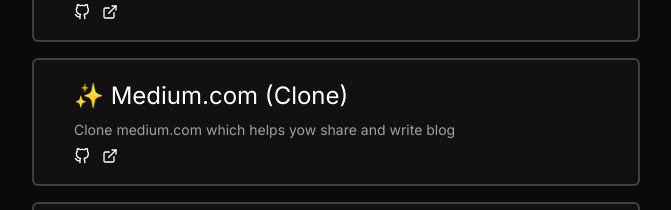
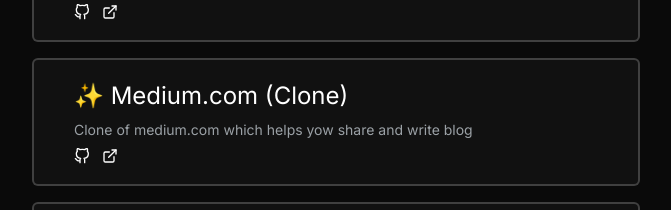
Before and after one commit to PoojaBela/PoojaBela.github.io, a React (Vite) app: page / in a window 1280 px wide. Shown: the part 1340-1550 px from the top of the page, without its empty margins (304-975 px from the left). Built offline with nearby package versions, Linux system fonts and the light colour scheme; a web font is replaced by a local one.

Commit message:
corrected link

```diff
--- a/src/components/Projects.jsx
+++ b/src/components/Projects.jsx
@@ -9,8 +9,8 @@
         },
         {
             name: '✨ Medium.com (Clone)',
-            description: 'Clone medium.com which helps yow share and write blog',
-            demo: 'medium-clone-poojabela.vercel.app',
+            description: 'Clone of medium.com which helps yow share and write blog',
+            demo: 'https://medium-clone-poojabela.vercel.app',
             code: 'https://github.com/poojabela/medium-clone'
         },
         {
```
Also changed, not shown: 2 other files (tests, documents, lock files or other folders).
